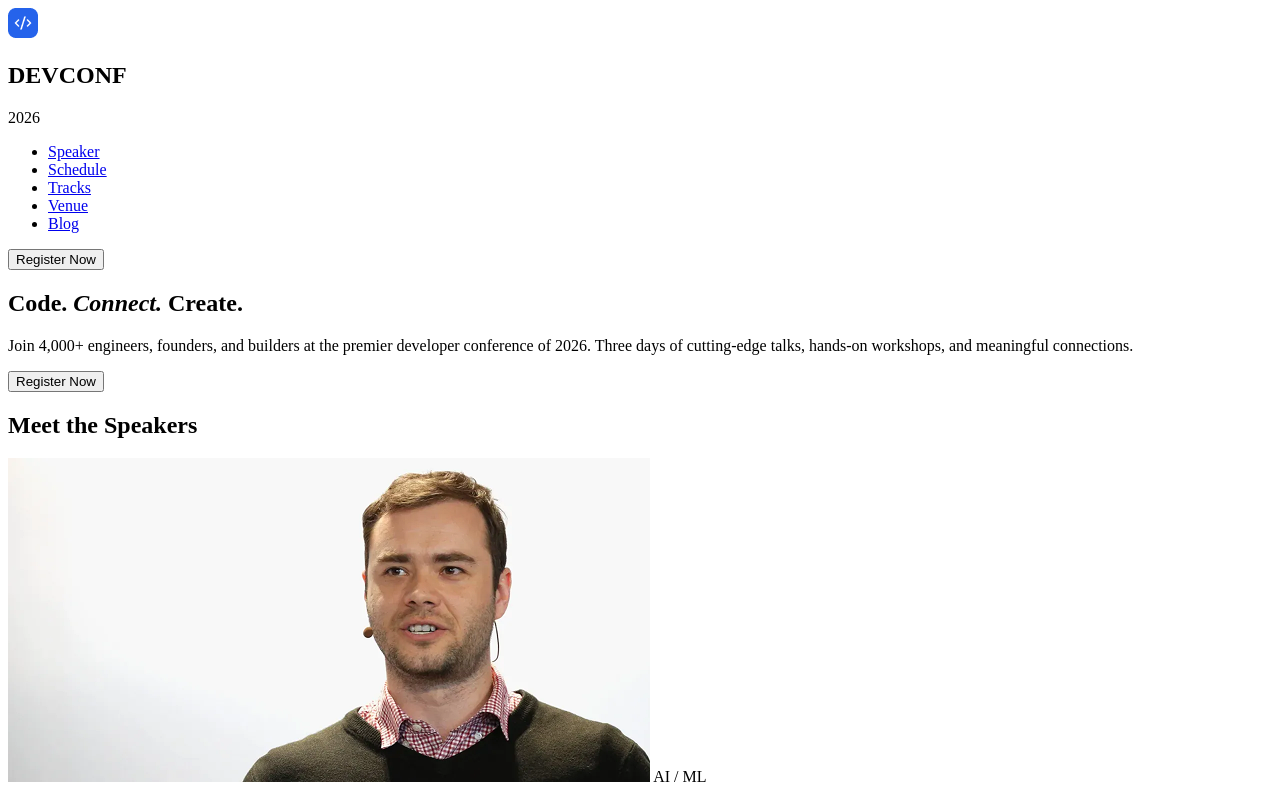
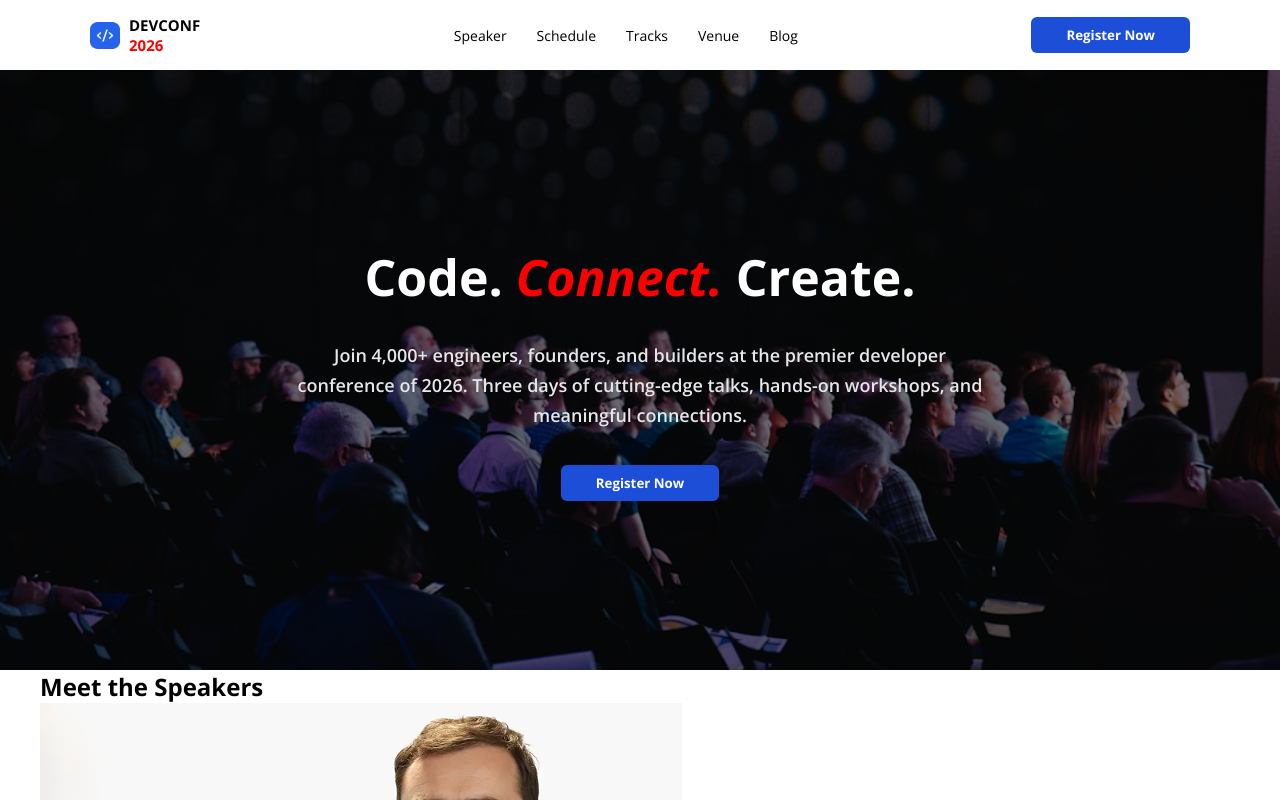
Before and after one commit to hasantareksh-png/assignment-1-devconf-practice, a plain HTML site: page index.html in a window 1280 px wide. Shown: the top 800 px of the page. Drawn offline with nearby package versions, Linux system fonts and the light colour scheme; files that its build step writes are made by us from their sources.

Commit message:
Complete hero section

```diff
--- a/index.html
+++ b/index.html
@@ -5,74 +5,53 @@
     <meta charset="UTF-8">
     <meta name="viewport" content="width=device-width, initial-scale=1.0">
     <title>DEVCONF 2026</title>
-    <link rel="stylesheet" href="./project/style.css">
-
+    <link rel="stylesheet" href="style.css">
     <!-- google fonts add  -->
     <link rel="preconnect" href="https://fonts.googleapis.com">
     <link rel="preconnect" href="https://fonts.gstatic.com" crossorigin>
-    <link href="https://fonts.googleapis.com/css2?family=Open+Sans:ital,wght@0,300..800;1,300..800&display=swap"
-        rel="stylesheet">
+    <link href="https://fonts.googleapis.com/css2?family=Open+Sans:ital,wght@0,300..800;1,300..800&display=swap"rel="stylesheet">
 
 </head>
 
 <body>
-
-    <!-- header start  -->
+    <!--navbar start  -->
     <header>
-        <!--navbar start  -->
       <nav class="nav-parent">
-
          <div class="container">
 
              <!-- logo section start -->
-
-                <div class="logo-mini">
+              <div class="logo">
                     <img src="./icons/logo-mini.png" alt="logo-mini">
-
                       <!-- logo content -->
-                    <div class="logo-content">
+                    <div class="logo-c">
                         <h2>DEVCONF</h2>
-                        <p>2026</p>
-
+                        <h4>2026</h4>
+                    </div>
                 </div>
 
-                </div>
-
-
                 <!-- main menu start  -->
-
-                <div class="main-manu">
-
+                  <div class="main-menu">
                     <ul>
-
                         <li><a href="#">Speaker</a></li>
                         <li><a href="#">Schedule</a></li>
                         <li><a href="#">Tracks</a></li>
                         <li><a href="#">Venue</a></li>
                         <li><a href="#">Blog</a></li>
-
                     </ul>
-
                 </div>
-
                  <!-- nav manu end -->
 
-                <!--   Register button start  -->
+
                 <div>
-
                    <button class="common-btn">
                         Register Now
                    </button>
-
                 </div>
-                <!--  Register button end -->
-
             </div>
-
         </nav>
         <!-- Navbar End -->
     </header>
-    <!-- Header End -->
+
 
     <!-- Hero Section Start -->
 
@@ -104,7 +83,7 @@
     </section>
     <!-- Hero Section end -->
 
-    <!-- Speakers Section Start -->
+    <!--Meet the Speakers Section start  -->
 
     <section class="container-about-speakers">
 
@@ -112,7 +91,7 @@
 
             <h1>Meet the Speakers</h1>
 
-            <div class="Speakers-box-parent">
+            <div class="speakers-box-parent">
 
 
 
@@ -152,7 +131,7 @@
 
                     <h3>Gary Marcus</h3>
 
-                    <p>Staff Engineer, Vercelr</p>
+                    <p>Staff Engineer, Vercel</p>
 
                 </div>
 
@@ -390,7 +369,7 @@
         </div>
 
     </footer>
-    </footer>
+
 </body>
 
 </html>
--- a/style.css
+++ b/style.css
@@ -0,0 +1,172 @@
+/* reset css */
+/* for the page  */
+*{
+    margin: 0;
+    padding: 0;
+    box-sizing: border-box;
+    font-family: "Open Sans", sans-serif;
+}
+
+img {
+    max-width: 100%;
+}
+
+/* common style  */
+.common-btn{
+background-color: #1D4ED8;
+color: #FFFFFF;
+padding:9px 35px  ;
+font-weight: bold;
+border-radius: 6px;
+border: none;
+cursor: pointer;
+transition: 0.5s;
+
+}
+
+
+.common-btn:hover{
+    background-color: red;
+    transform: translateY(-2px)scale(1.05);
+}
+
+.common-btn:hover {
+    box-shadow: 0 8px 15px rgba(29, 78, 216, 0.3);
+}
+
+
+.container {
+    max-width: 1200px;
+    margin: 0 auto;
+}
+
+/* Navbar start  */
+.nav-parent {
+    padding: 0 90px;
+
+}
+
+
+.nav-parent .container {
+
+    display: flex;
+    justify-content: space-between;
+    align-items: center;
+    padding: 15px 0px ;
+    /* margin: 0 auto; */
+}
+
+/* logo */
+.logo {
+    display: flex;
+    align-items: center;
+    font-size: 10px;
+    gap: 9px;
+    margin-right:20px;
+}
+.logo img {
+    width: 30px;
+    height: 27px;
+}
+
+.logo-c h2,
+.logo-c h4 {
+    margin: 0;
+}
+
+.logo-c h4 {
+
+    color: red;
+    margin: 0;
+    font-size: 15px;
+}
+
+/* main menu */
+.main-menu {
+    flex: 1;
+    display: flex;
+    justify-content: center;
+}
+
+nav ul {
+
+    display: flex;
+    list-style: none;
+    gap: 30px;
+    /* align-items: center; */
+    font-size: 14px ;
+    font-weight: 400;
+}
+
+ul li a {
+    text-decoration: none;
+    color: black;
+    transition: 0.3s;
+}
+
+ul li a:hover{
+    color: red ;
+
+}
+/* nav end */
+
+
+/* hero section start  */
+.hero-parent-root{
+
+    display: flex;
+    height: 600px;
+    background-image: linear-gradient(rgba(0, 0, 0, 0.55), rgba(0, 0, 0, 0.55)),url('./images/banner.jpg');
+    background-size: cover;
+    background-repeat: no-repeat;
+    background-position: center;
+    position: relative;
+    align-items: center ;
+    justify-content: center;
+
+}
+
+.hero-parent-root .container {
+    width: 100%;
+    display: flex;
+    justify-content: center;
+    align-items: center;
+
+}
+
+.hero-content {
+
+    font-size: 20px;
+    font-weight: 70px;
+    margin: 0 auto ;
+    color: white;
+    text-align: center;
+    max-width: 700px;
+
+}
+.hero-content h1 {
+    font-size: 50px;
+    font-weight: 700;
+    line-height: 75px ;
+    margin-bottom : 25px ;
+}
+
+.hero-content em {
+    color: white;
+    font-style: italic;
+    color: red;
+}
+
+.hero-content p {
+
+    font-size: 18px;
+    font-weight: 600 ;
+    line-height: 30px ;
+    color: #E5E7EB;
+    margin: 25px auto 35px;
+    text-align: center;
+    max-width: 700px;
+}
+
+/* hero section end  */
+/* eet the Speakers Section start */
```
Also changed, not shown: 1 other file. Lines whose indentation alone changed are shown as unchanged.
